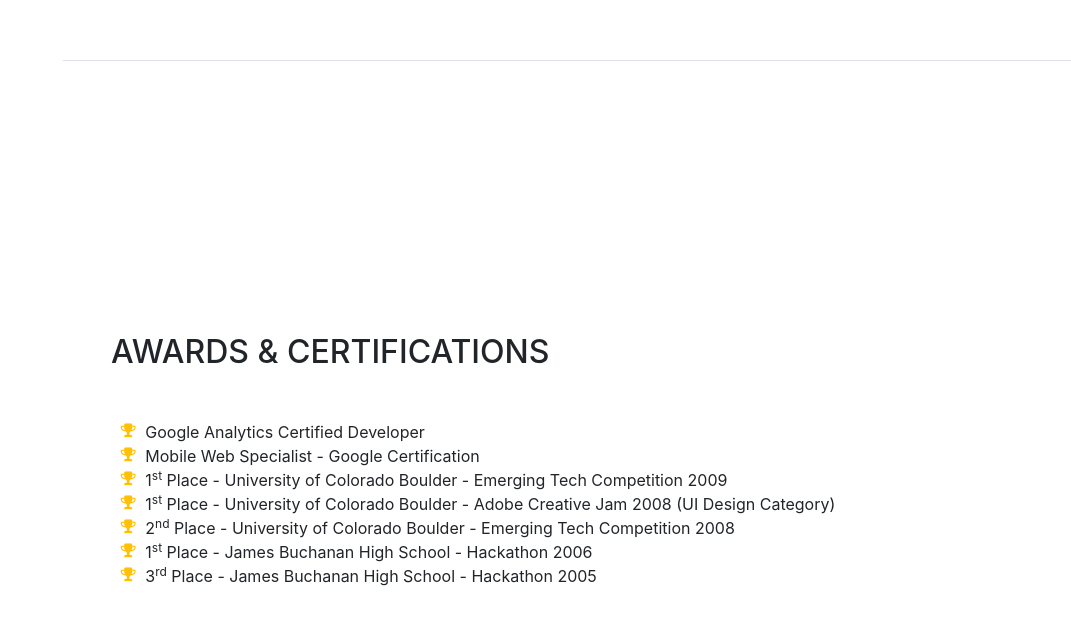
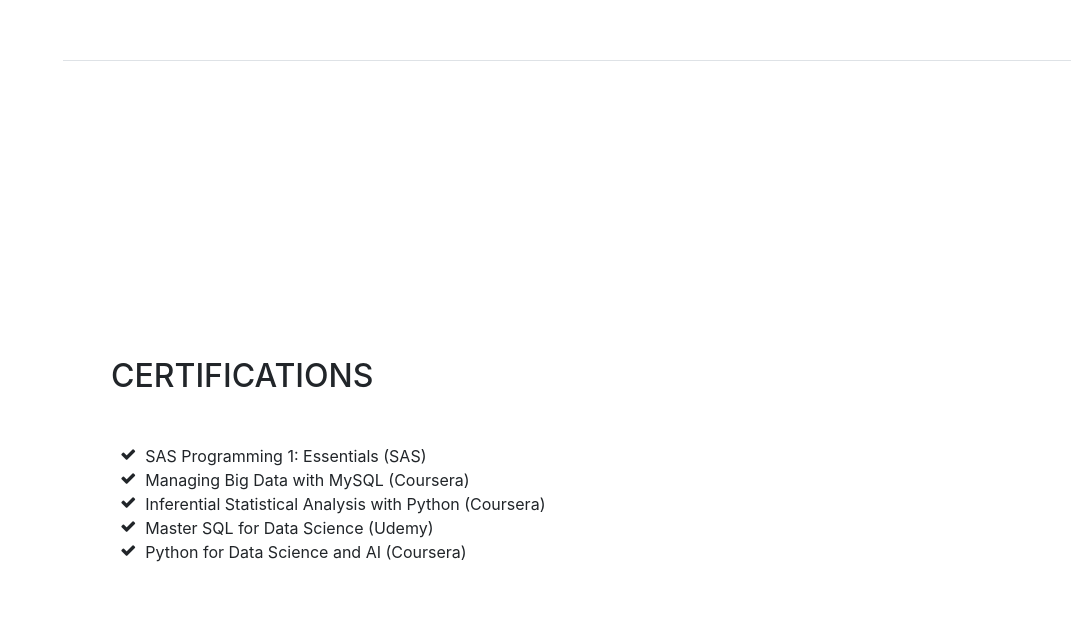
Before and after one commit to Bosnomer/nikhilkesarkarportfolio, a website with bundled scripts: page index.html in a window 1280 px wide. Shown: the part 3939-4562 px from the top of the page, without its empty margins (209-1280 px from the left). Built offline with nearby package versions, Linux system fonts and the light colour scheme; a web font is replaced by a local one.

Commit message:
Update index.html

```diff
--- a/index.html
+++ b/index.html
@@ -237,35 +237,23 @@
 
       <section class="resume-section p-3 p-lg-5 d-flex flex-column" id="awards">
         <div class="my-auto">
-          <h2 class="mb-5">Awards &amp; Certifications</h2>
+          <h2 class="mb-5">Certifications</h2>
           <ul class="fa-ul mb-0">
             <li>
-              <i class="fa-li fa fa-trophy text-warning"></i>
-              Google Analytics Certified Developer</li>
+              <i class="fa-li fa fa-check"></i>
+              SAS Programming 1: Essentials (SAS)</li>
             <li>
-              <i class="fa-li fa fa-trophy text-warning"></i>
-              Mobile Web Specialist - Google Certification</li>
+              <i class="fa-li fa fa-check"></i>
+              Managing Big Data with MySQL (Coursera)</li>
             <li>
-              <i class="fa-li fa fa-trophy text-warning"></i>
-              1<sup>st</sup>
-              Place - University of Colorado Boulder - Emerging Tech Competition 2009</li>
+              <i class="fa-li fa fa-check"></i>
+              Inferential Statistical Analysis with Python (Coursera)</li>
             <li>
-              <i class="fa-li fa fa-trophy text-warning"></i>
-              1<sup>st</sup>
-              Place - University of Colorado Boulder - Adobe Creative Jam 2008 (UI Design Category)</li>
+              <i class="fa-li fa fa-check"></i>
+              Master SQL for Data Science (Udemy)</li>
             <li>
-              <i class="fa-li fa fa-trophy text-warning"></i>
-              2<sup>nd</sup>
-              Place - University of Colorado Boulder - Emerging Tech Competition 2008</li>
-            <li>
-            <li>
-              <i class="fa-li fa fa-trophy text-warning"></i>
-              1<sup>st</sup>
-              Place - James Buchanan High School - Hackathon 2006</li>
-            <li>
-              <i class="fa-li fa fa-trophy text-warning"></i>
-              3<sup>rd</sup>
-              Place - James Buchanan High School - Hackathon 2005</li>
+              <i class="fa-li fa fa-check"></i>
+              Python for Data Science and AI (Coursera)</li>
           </ul>
         </div>
       </section>
```
